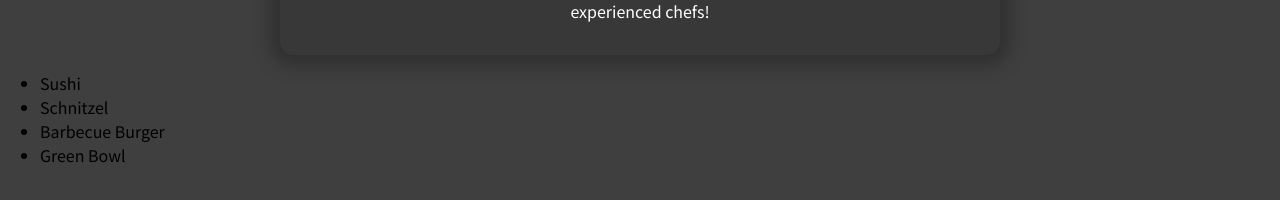
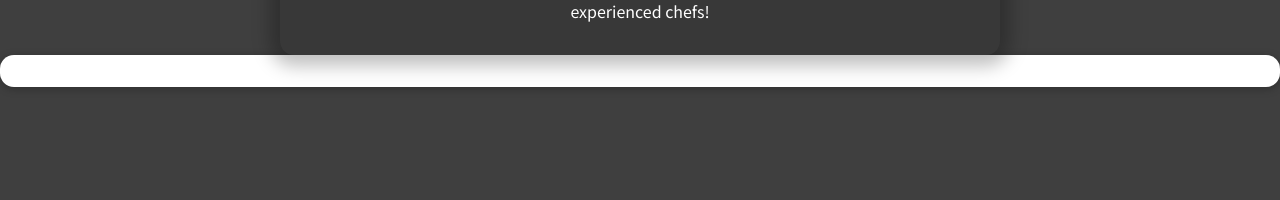
Before and after one commit to mohamuhsin/food-app, a React (Create React App) app: page / in a window 1280 px wide. Shown: the part 418-618 px from the top of the page. Built offline with nearby package versions, Linux system fonts and the light colour scheme.

Commit message:
created card component to wrap the meals items

```diff
--- a/src/components/Meals/AvailableMeals.js
+++ b/src/components/Meals/AvailableMeals.js
@@ -1,6 +1,7 @@
 import React from "react";
 
 import classes from "./AvailableMeals.module.css";
+import Card from "../UI/Card";
 
 const DUMMY_MEALS = [
   {
@@ -34,7 +35,9 @@
 
   return (
     <section className={classes.meals}>
-      <ul>{mealsList}</ul>
+      <Card>
+        <ul>{mealsList}</ul>
+      </Card>
     </section>
   );
 };
--- /dev/null
+++ b/src/components/UI/Card.js
@@ -0,0 +1,8 @@
+import React from "react";
+import classes from "./Card.module.css";
+
+const Card = (props) => {
+  return <div className={classes.card}>{props.chidren}</div>;
+};
+
+export default Card;
--- /dev/null
+++ b/src/components/UI/Card.module.css
@@ -0,0 +1,6 @@
+.card {
+    padding: 1rem;
+    box-shadow: 0 2px 8px rgba(0, 0, 0, 0.25);
+    border-radius: 14px;
+    background-color: white;
+}
```
